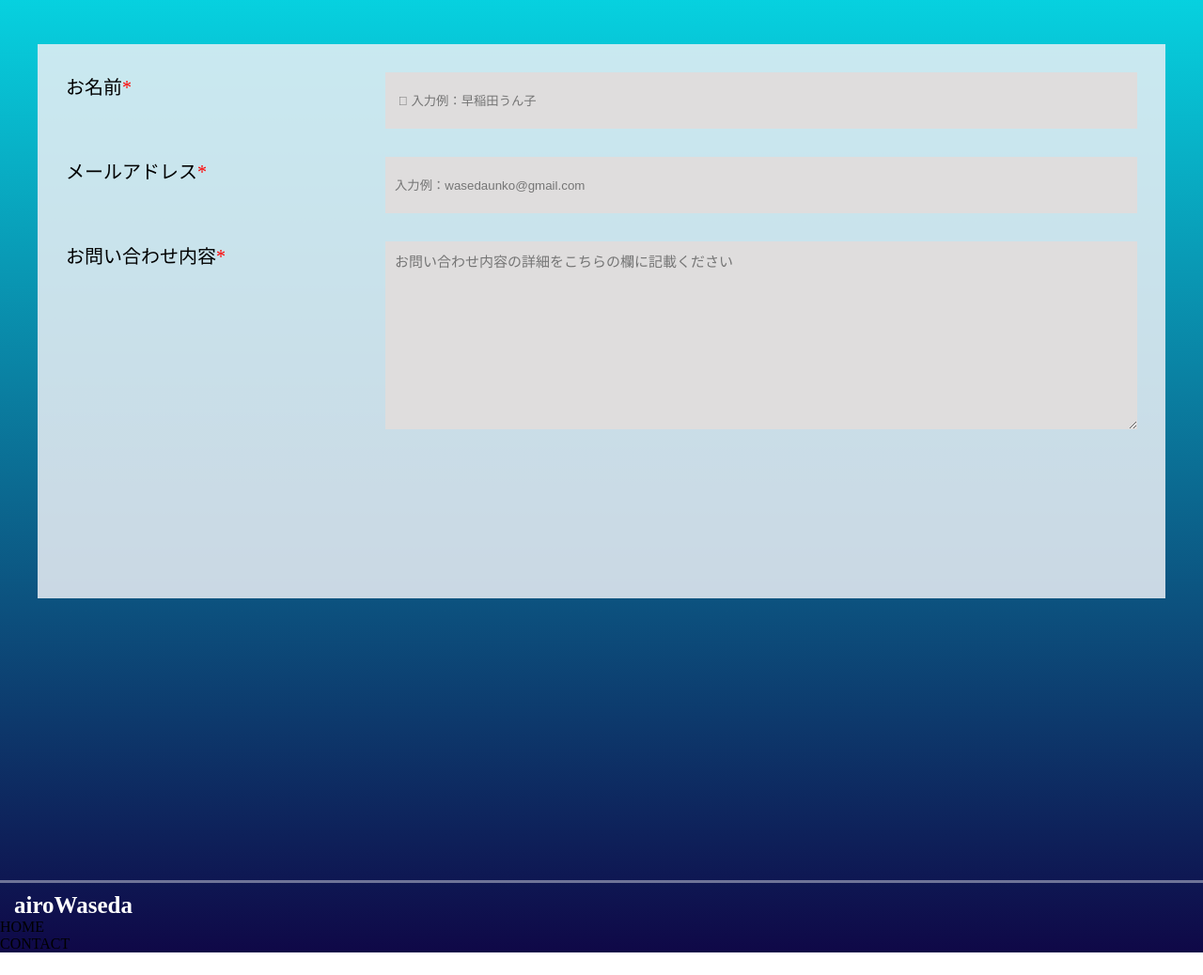
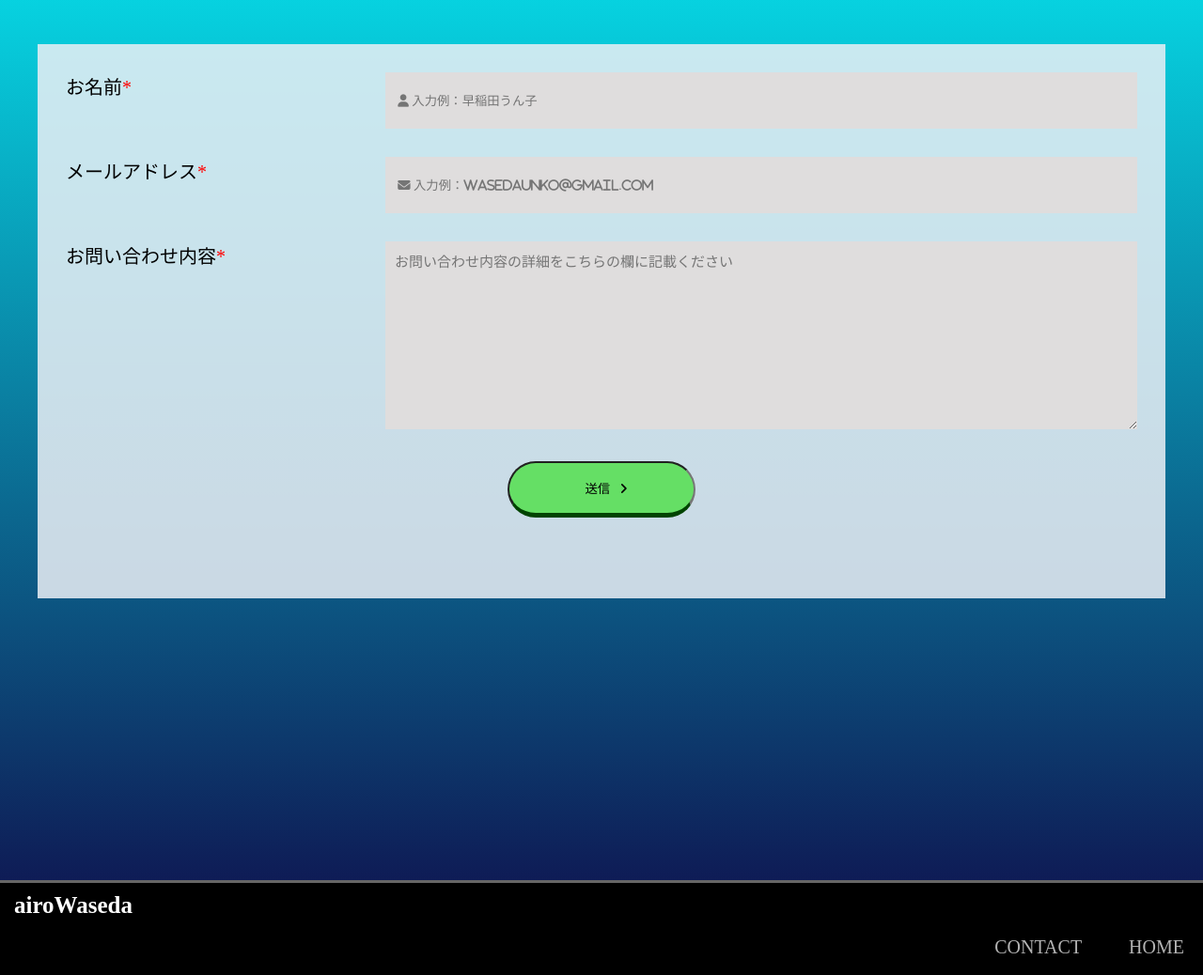
Before and after one commit to alphasyogi/contact, a plain HTML site: page index.html in a window 1280 px wide. Shown: the part 212-1250 px from the top of the page at 94% size. Before the commit the page ends 1226 px from the top, so only its background shows below. Drawn offline with Linux system fonts and the light colour scheme.

Commit message:
Update index.html

```diff
--- a/index.html
+++ b/index.html
@@ -5,7 +5,8 @@
     <title>Progate</title>
     <link rel="stylesheet" href="contact.css">
     <!--<link rel="stylesheet" href="https://use.fontawesome.com/releases/v5.6.1/css/all.css" > -->
-    <link rel="stylesheet" href="/css/font-awesome.min.css" type="text/css" media="all" />
+    <!--<link rel="stylesheet" href="/css/font-awesome.min.css" type="text/css" media="all" /> -->
+    <script src="https://kit.fontawesome.com/5562031081.js" crossorigin="anonymous"></script>
   </head>
   <body>
     <div class="header">
@@ -16,6 +17,7 @@
           <a>ログイン</a>
         </div>
     </div>
+    <div class="content_wrap">
         <div class = "title">
             <h1>CONTACT</h1>
             <p>お問い合わせ</p>
@@ -23,24 +25,29 @@
         <div class = "input_box">
             <div class ="c">
                 <div class="left">お名前<span>*</span></div>
+
                 <div class="right">
-                <input type="text" style="border:none" name="name" size="20" value placeholder=" &#xf007; 入力例：早稲田うん子" />
+                    <input  class ="use_icon" type="text" style="border:none" name="name" size="20" value placeholder=" &#xf007; 入力例：早稲田うん子" />
                 </div>
             </div>
             <div class ="c">
                 <div class="left">メールアドレス<span>*</span></div>
-            <div class="right"><input type="text" style="border:none" name="mail_address" size="20" value placeholder="入力例：wasedaunko@gmail.com" ></div>
+                <div class="right"><input class="use_icon" type="text" style="border:none" name="mail_address" size="20" value placeholder=" &#xf0e0; 入力例：wasedaunko@gmail.com" ></div>
             </div>
             <div class ="c">
                 <div class="left">お問い合わせ内容<span>*</span></div>
                 <div class="right"><textarea type="text" style="border:none" name="message" size="30" value placeholder="お問い合わせ内容の詳細をこちらの欄に記載ください" ></textarea></div>
             </div>
+            <div class="send"><input  class="send_box use_icon" value="送信   &#xf105;" /></div>
+        </div>
     </div>
     <div class="footer">
+        <div class="footer_color">
             <div><h1 class="footer-logo">airoWaseda</h1></div> <!--いずれはロゴ画像を入れたい-->
             <div class="footer-list">
-          <li>HOME</li>
-          <li>CONTACT</li>
+                <p>HOME</p>
+                <p>CONTACT</p>
+            </div>
         </div>
     </div>
     </body>
```
Lines whose indentation alone changed are shown as unchanged.
